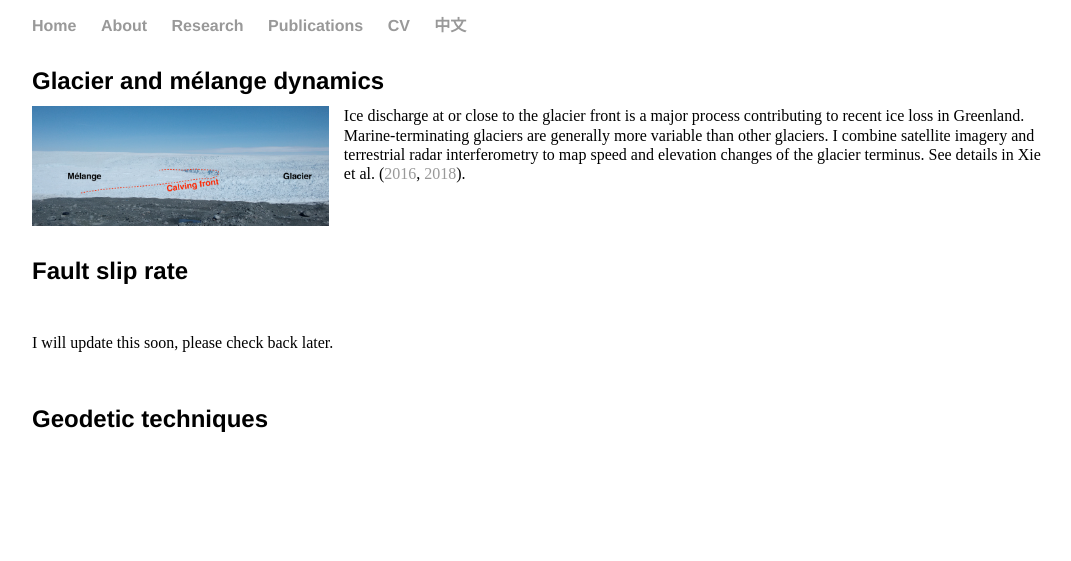
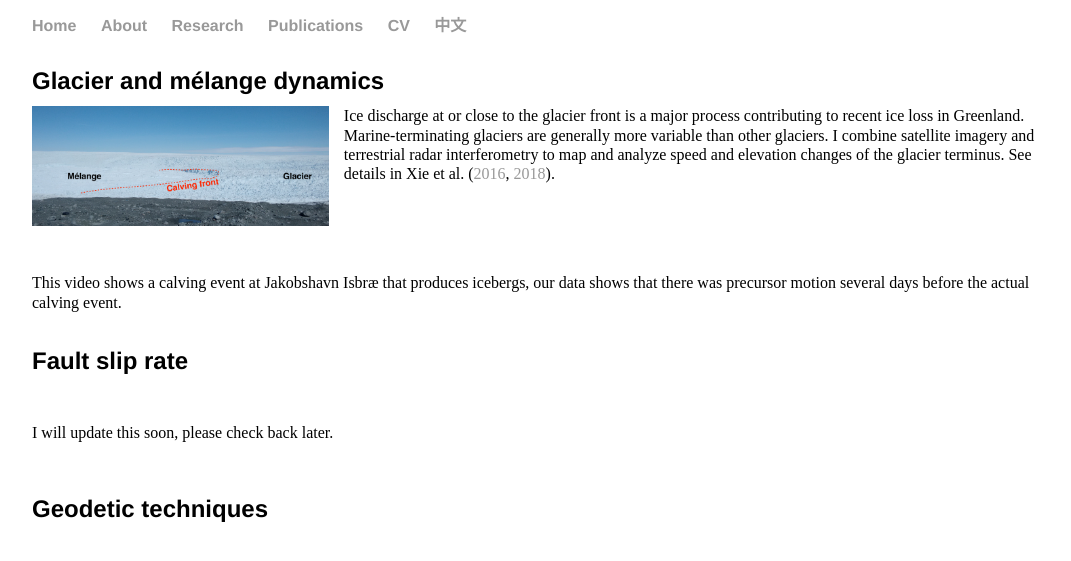
Before and after one commit to suruixie/suruixie.github.io, a Jekyll site: the page built from research/index.html, in a window 1280 px wide. Shown: the top 561 px of the page, without its empty margins (96-1167 px from the left). Built offline with Jekyll 4.4.1, drawn with Linux system fonts in a browser that asks for light colours.

Commit message:
Update index.html

```diff
--- a/research/index.html
+++ b/research/index.html
@@ -8,8 +8,12 @@ title: Surui's research
 	<img src="../images/research_glacier.jpg" height="120" style="float:left; margin-left:0px; margin-right:15px; margin-top:0px; margin-bottom:15px;" />
 	Ice discharge at or close to the glacier front is a major process contributing to recent ice loss in Greenland.
 	Marine-terminating glaciers are generally more variable than other glaciers.
-	I combine satellite imagery and terrestrial radar interferometry to map speed and elevation changes of the glacier terminus.
+	I combine satellite imagery and terrestrial radar interferometry to map and analyze speed and elevation changes of the glacier terminus.
 	See details in Xie et al. (<a href="https://doi.org/10.1017/jog.2016.104">2016</a>, <a href="https://doi.org/10.5194/tc-12-1387-2018">2018</a>). <br>
+	<br>
+	</p>
+	<p style="line-height:120%; font-size:1.0em;">
+	This video shows a calving event at Jakobshavn Isbræ that produces icebergs, our data shows that there was precursor motion several days before the actual calving event. <br>
 	<br>
 	</p>
 
```
